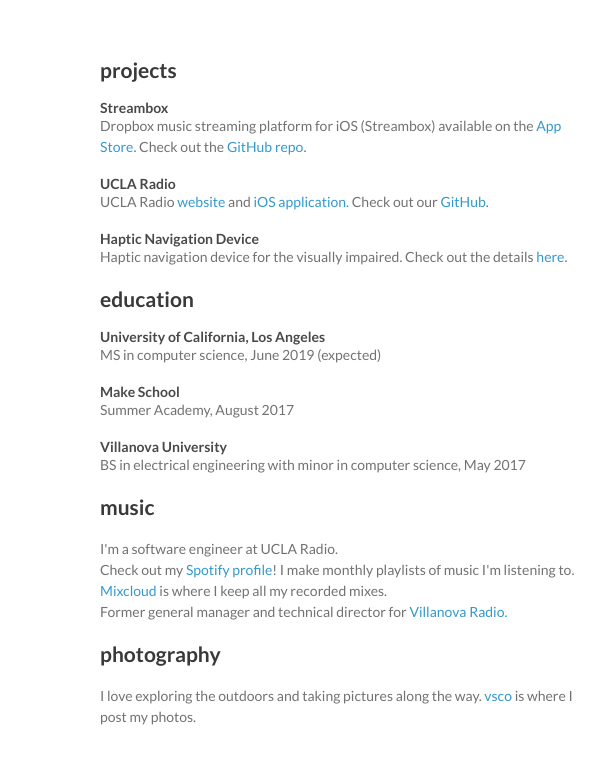
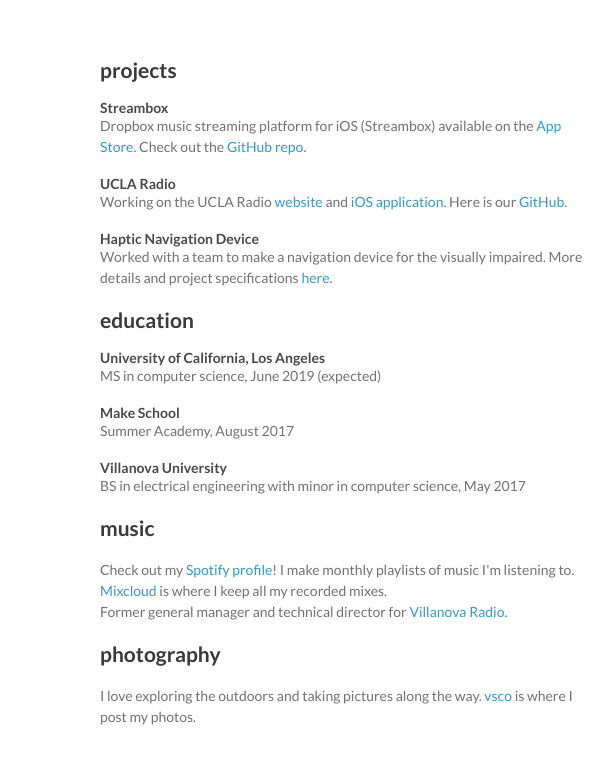
Before and after one commit to bsakhuja/bsakhuja.github.io, a plain HTML site: page index.html in a window 1280 px wide. Shown: the full height of the page, 470-1083 px from the left. Drawn offline with Linux system fonts and the light colour scheme.

Commit message:
content changes

```diff
--- a/index.html
+++ b/index.html
@@ -44,12 +44,12 @@
 
       <h4>UCLA Radio</h4>
       <p>
-        UCLA Radio <a href="http://www.uclaradio.com">website</a> and <a href="https://itunes.apple.com/us/app/ucla-radio/id420784130?mt=8">iOS application.</a>  Check out our <a href="https://github.com/uclaradio">GitHub</a>.
+        Working on the UCLA Radio <a href="http://www.uclaradio.com">website</a> and <a href="https://itunes.apple.com/us/app/ucla-radio/id420784130?mt=8">iOS application.</a>  Here is our <a href="https://github.com/uclaradio">GitHub</a>.
       </p>
 
       <h4>Haptic Navigation Device</h4>
       <p>
-        Haptic navigation device for the visually impaired. Check out the details <a href="https://bsakhuja.github.io/projects/haptic-device.html">here</a>.
+        Worked with a team to make a navigation device for the visually impaired. More details and project specifications <a href="https://bsakhuja.github.io/projects/haptic-device.html">here</a>.
       </p>
 
 
@@ -74,7 +74,6 @@
         <a id="music" class="anchor" href="#music" aria-hidden="true"><span aria-hidden="true" class="octicon octicon-link"></span></a>music
       </h2>
       <p>
-        I'm a software engineer at UCLA Radio.<br />
         Check out my <a href="https://open.spotify.com/user/asparcel">Spotify profile</a>! I make monthly playlists of music I'm listening to.</a><br />
         <a href="https://www.mixcloud.com/asparcel/">Mixcloud</a> is where I keep all my recorded mixes.<br />
         Former general manager and technical director for <a href="http://www.wxvu.weebly.com">Villanova Radio.</a>
```
